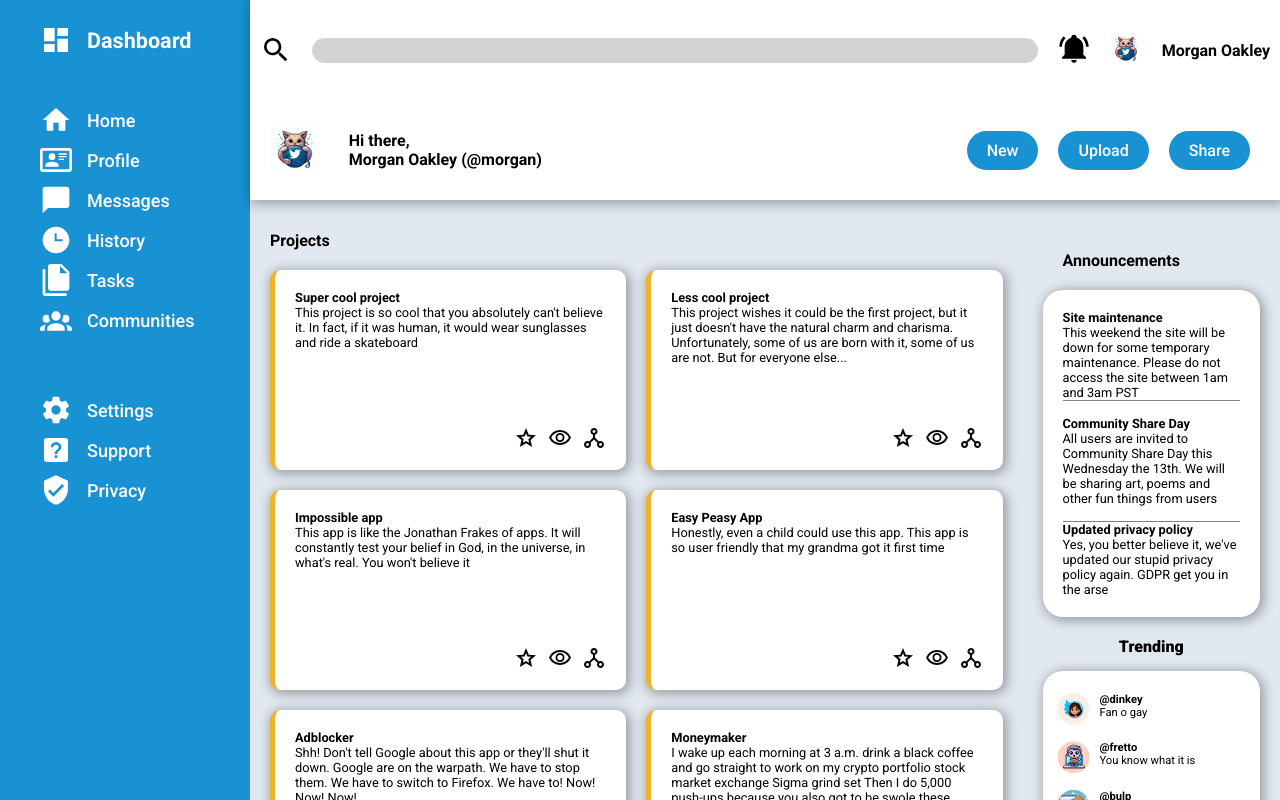
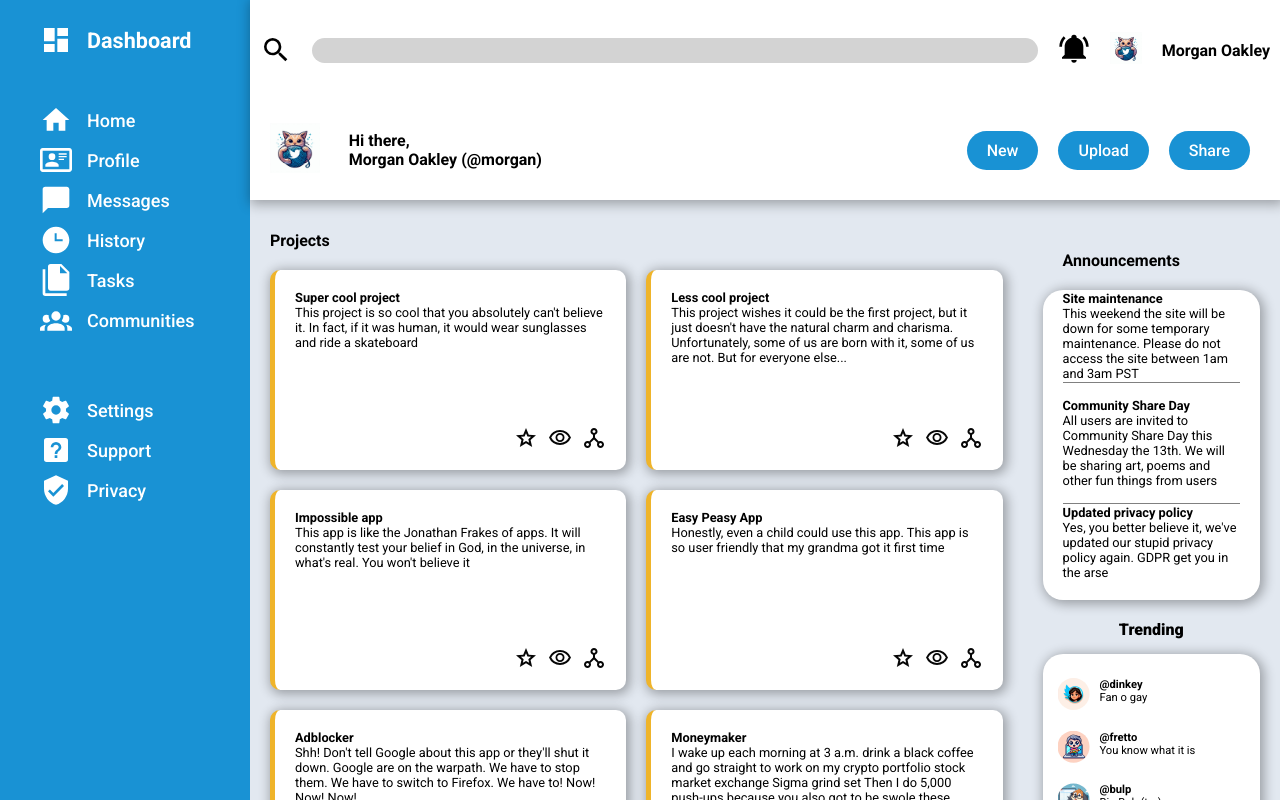
Before and after one commit to quickreactor/odin-admin-dashboard, a plain HTML site: page index.html in a window 1280 px wide. Drawn offline with Linux system fonts and the light colour scheme.

Commit message:
tweak padding

```diff
--- a/style.css
+++ b/style.css
@@ -191,7 +191,7 @@ main {
     align-items: center;
     font-size: 0.8rem;
     margin-top: 20px;
-    padding: 20px;
+    padding: 0 20px 20px 20px;
     -webkit-box-shadow: 2px 2px 12px 2px rgba(0, 0, 0, 0.32);
     box-shadow: 2px 2px 12px 2px rgba(0, 0, 0, 0.32);
 }
```
